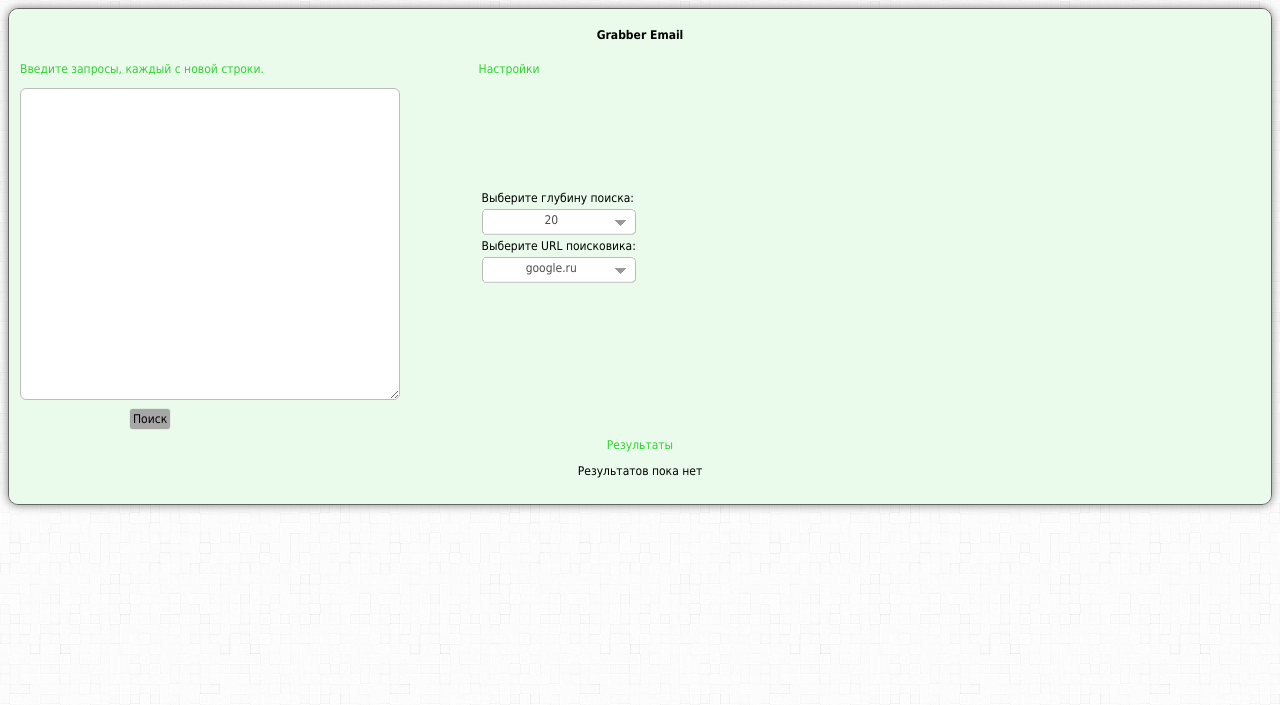
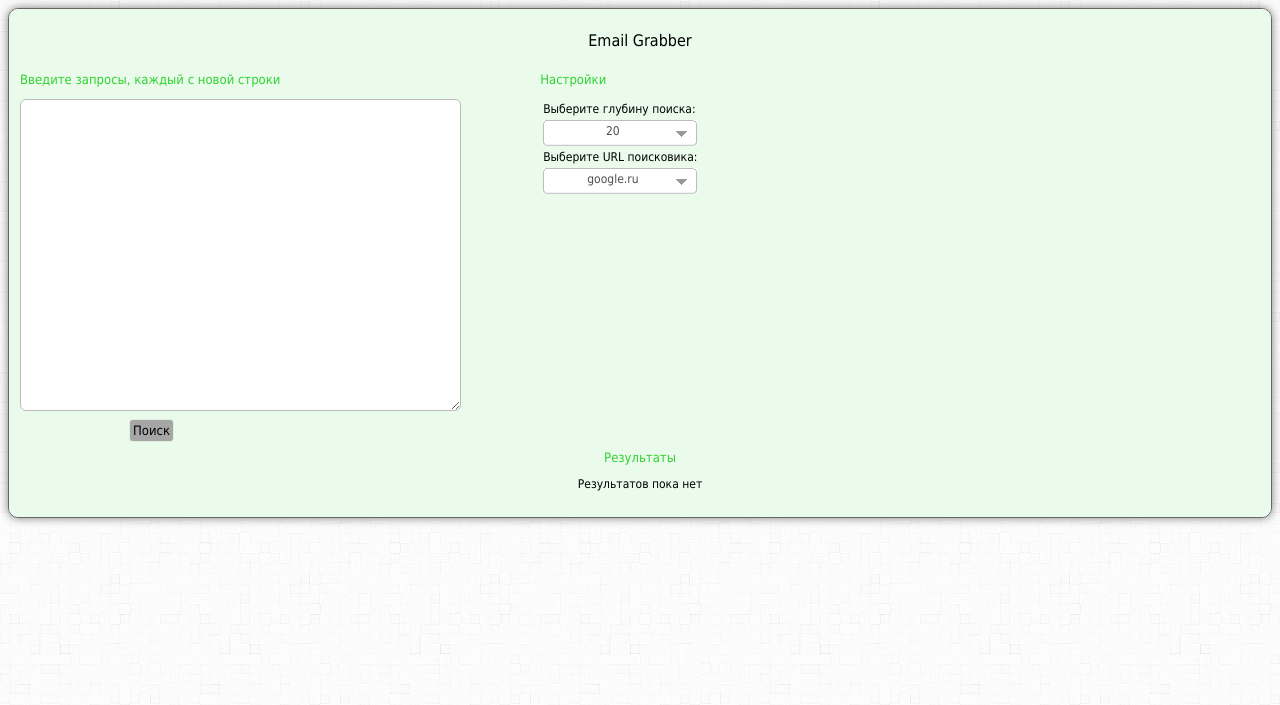
Before and after one commit to valentinafom/emailgrabber, a PHP site: page / in a window 1280 px wide. Shown: the top 705 px of the page. Run offline with PHP 8.4, Linux system fonts and the light colour scheme.

Commit message:
index.css index.php подправлены стили

```diff
--- a/www/css/index.css
+++ b/www/css/index.css
@@ -5,25 +5,35 @@ textArea{border: 1px solid #bdbcbd; margin: 0px; overflow:hidden; -moz-border-ra
           -webkit-border-radius:6px;
           border-radius:6px;}
 input{text-align:center; margin-right:10px;margin-left:0px;border-radius: 3px;}
-.sett{padding-left: 80px;}
+.sett{padding-left: 80px; vertical-align: top;}
 #resultTable{background-color: white;}
 #resultTable td{border: 1px solid grey;}
 #resultTable table td{border: none;}
 #resultTable {border-collapse: collapse;}
 #resultTable table {border-collapse: collapse;margin: 0;}
-#h4{display:inline;font-weight:400; color:#31D231;}
-#Settings{position:absolute; left:500px;top:100px;}
+#h4{display:inline;font-weight:400; color:#31D231;font-size: 13px;}
+#h1{font-size: 16px; font-weight: 300;}
+
 #progressBar{padding-bottom:30px; padding-top:30px; position:absolute; top:45%; left:45%; text-align:center; ruby-align:center; background-color:#31D231;
              width:150px; height:30px; visibility:hidden; z-index:2;border-radius: 6px;}
 #div{position:absolute; top:0; left:0; width:100%; height:100%; z-index:1;visibility:hidden;opacity: 0.5; background:#666;}
-#topTable{background-color:#FFF;border-collapse:collapse; margin-bottom:10px;}
-#topTable td{padding:3px;}
+#topTable{
+    background-color:#FFF;border-collapse:collapse; margin-bottom:10px;
+}
+#topTable td{
+    padding:3px;
+}
 #main table{
     padding-bottom:15px;
 }
-td{vertical-align:central;}
-table{background-color:#EAFBEC;}
+td{
+    vertical-align:central;
+}
+table{
+    background-color:#EAFBEC;
+}
 
 li#submit{
     margin-left:70px;
+    font-size: 13px;
 }
--- a/www/index.php
+++ b/www/index.php
@@ -4,7 +4,7 @@ header('Content-Type: text/html; charset=UTF-8');
 <!DOCTYPE html PUBLIC "-//W3C//DTD XHTML 1.0 Transitional//EN" "http://www.w3.org/TR/xhtml1/DTD/xhtml1-transitional.dtd">
 <html xmlns="http://www.w3.org/1999/xhtml">
     <head><meta http-equiv="Content-Type" content="text/html; charset=utf-8" />
-        <title>Grabber Email</title>
+        <title>Email Grabber</title>
 
         <link rel="stylesheet" type="text/css" href="css/parser_main.css" media="all"/>
         <link rel="stylesheet" type="text/css" href="css/index.css" media="all"/>
@@ -14,16 +14,16 @@ header('Content-Type: text/html; charset=UTF-8');
     <body id="body">
         <div id="main">
             <table width="100%" cellspacing="10" border="0">
-                <tr><td align="center" id="title" colspan="2"><h1>Grabber Email</h1></td></tr>
-                <tr><td width="30%">
-                        <h4 id="h4">Введите запросы, каждый с новой строки.</h4>
+                <tr><td align="center" id="title" colspan="2"><h1 id="h1">Email Grabber</h1></td></tr>
+                <tr><td width="35%">
+                        <h4 id="h4">Введите запросы, каждый с новой строки</h4>
                     </td><td class="sett"><h4 id="h4">Настройки</h4>
-                    </td></tr>
+                    </td>
                 <tr><td>
                         <TEXTAREA style="width:100%; height:300px; overflow:hidden;" name="textarea" onFocus="focusTextarea()" onChange="ChangeTextarea()" onBlur="blurTextarea()" id="textarea"></TEXTAREA>
                     </td>
                     <td class="sett">
-                        <table>
+                        <table border="0">
                             <tr><td>Выберите глубину поиска:</td></tr>
                              <tr><td><!--<input name="depth" id="depth" type="text" size="30" maxlength="3" onFocus="Focus('depth')" onBlur="Blur('depth','50')" value="50"/>-->
 
```
